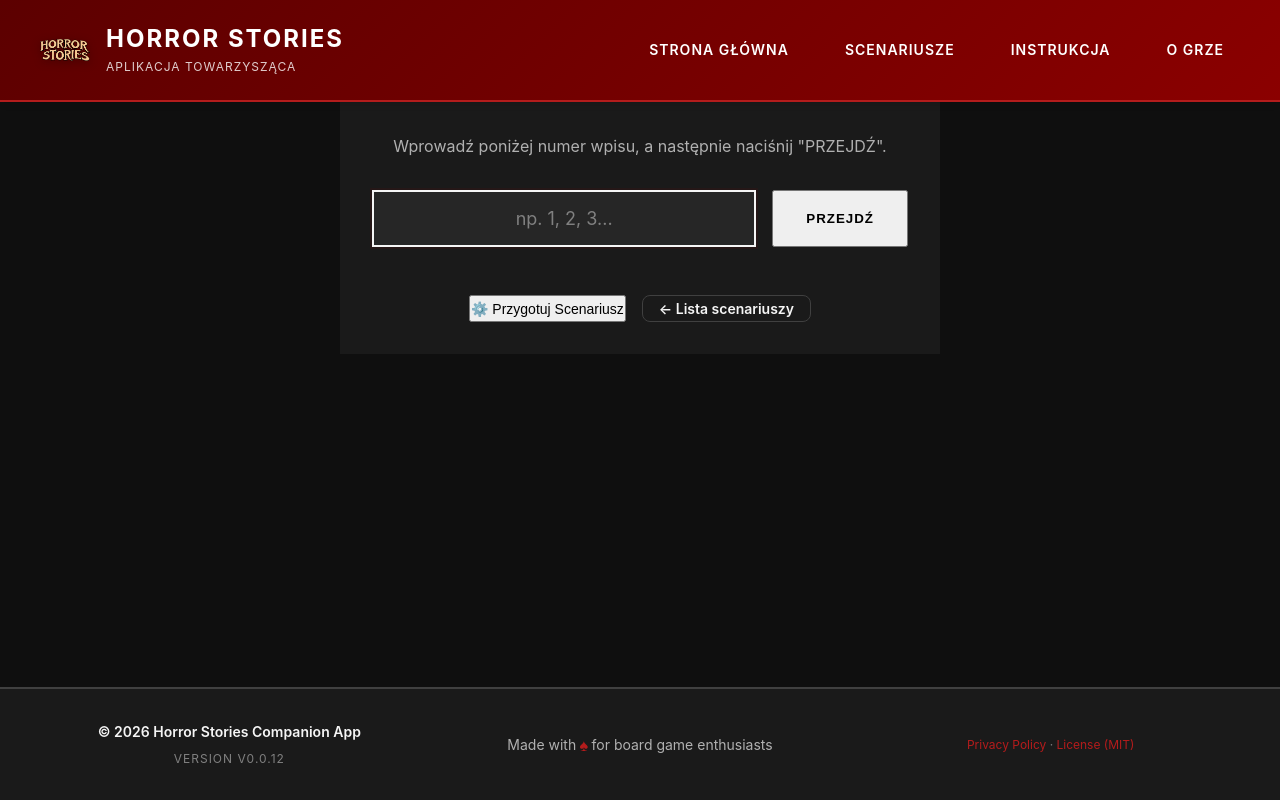
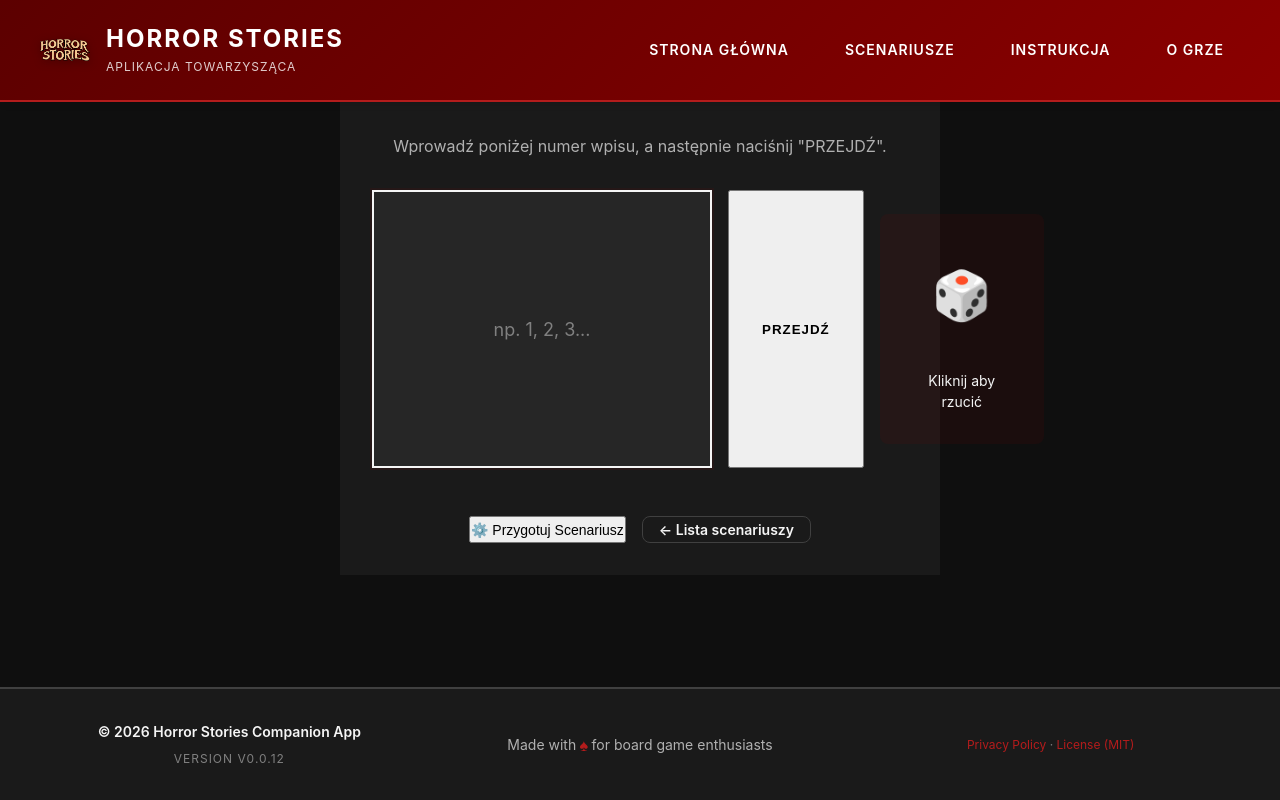
Before and after one commit to lukmarcus/horror-stories, a React (Vite) app: page /#/game/1 in a window 1280 px wide. Built offline with nearby package versions, Linux system fonts and the light colour scheme.

Commit message:
feat: add dice roller to main paragraph input for quick access

```diff
--- a/src/components/ParagraphInput/index.tsx
+++ b/src/components/ParagraphInput/index.tsx
@@ -1,5 +1,6 @@
 import React from "react";
 import { Button } from "../common";
+import { DiceRoller } from "../DiceRoller/DiceRoller";
 
 interface ParagraphInputProps {
   /** Called on submit. Return an error string to show inline, or null on success. */
@@ -8,6 +9,8 @@ interface ParagraphInputProps {
   instruction?: string;
   /** Optional buttons rendered below the input (e.g. Setup, Back to Menu) */
   actions?: React.ReactNode;
+  /** Optional callback when dice is rolled */
+  onDiceRoll?: (result: number) => void;
   autoFocus?: boolean;
   errorId?: string;
 }
@@ -16,6 +19,7 @@ export const ParagraphInput: React.FC<ParagraphInputProps> = ({
   onSubmit,
   instruction,
   actions,
+  onDiceRoll,
   autoFocus = false,
   errorId = "paragraph-input-error",
 }) => {
@@ -69,6 +73,7 @@ export const ParagraphInput: React.FC<ParagraphInputProps> = ({
           >
             PRZEJDŹ
           </Button>
+          {onDiceRoll && <DiceRoller onRoll={onDiceRoll} />}
         </div>
         {error && (
           <p id={errorId} className="game__error" role="alert">
--- a/src/pages/Game.tsx
+++ b/src/pages/Game.tsx
@@ -369,6 +369,7 @@ export const Game: React.FC = () => {
                   onSubmit={handleMainInputSubmit}
                   instruction='Wprowadź poniżej numer wpisu, a następnie naciśnij "PRZEJDŹ".'
                   autoFocus
+                  onDiceRoll={game.setDiceResult}
                   actions={
                     <>
                       <Button
```
